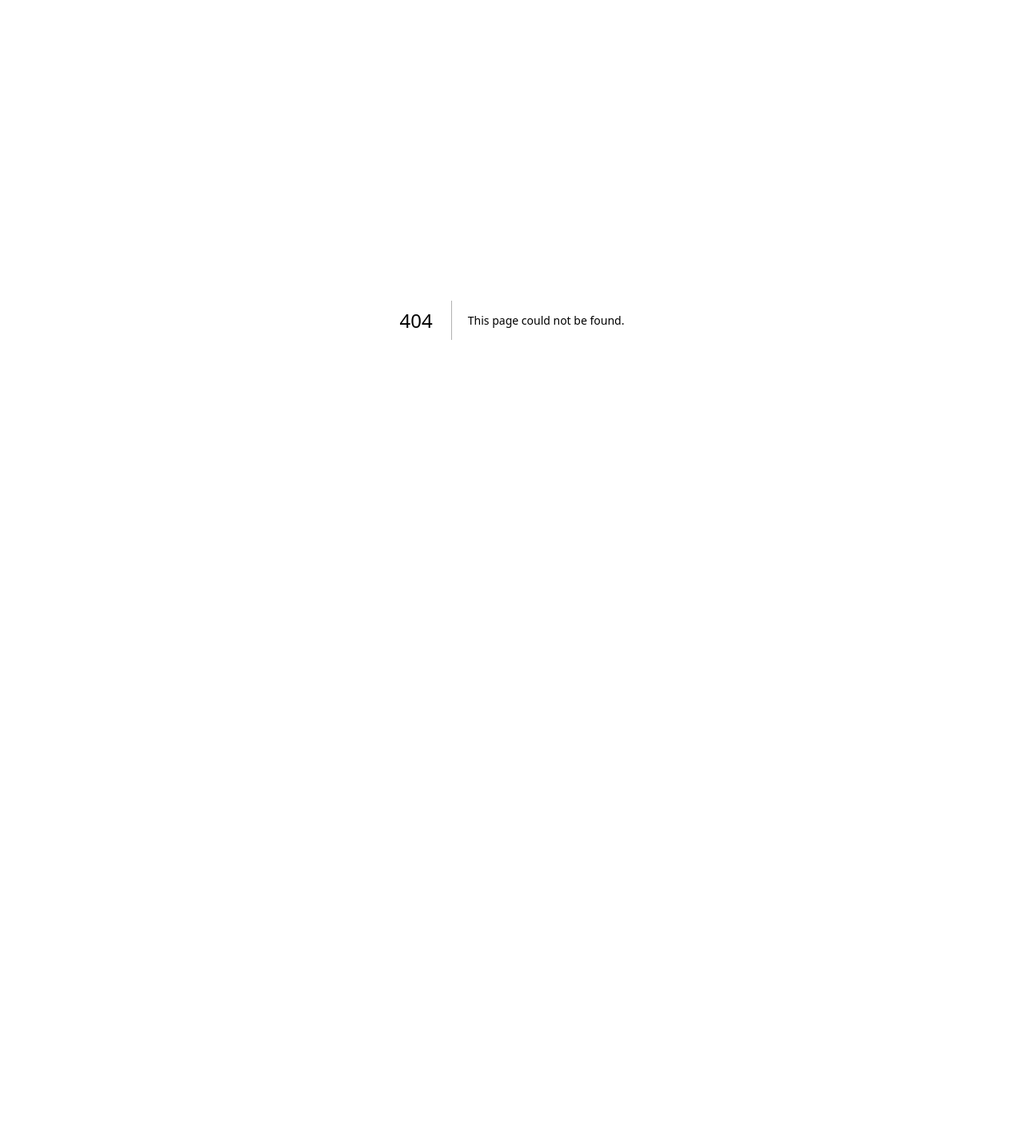
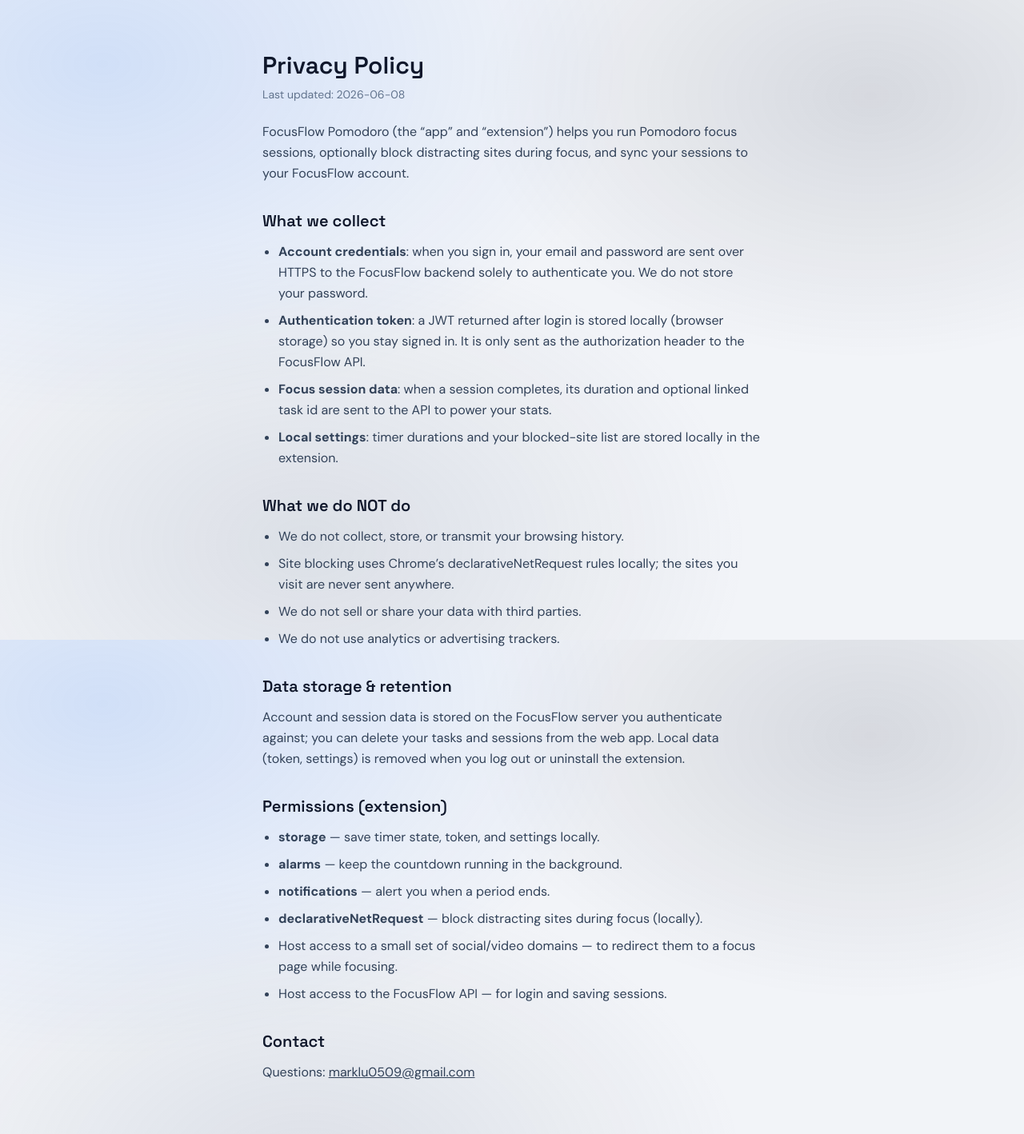
Before and after one commit to Marklu0509/pomodoro-app, a Next.js app in the folder frontend/: page /privacy in a window 1280 px wide. Before the commit this address had no page. Shown: the whole page at 80% size. Before the commit the page ends 800 px from the top, so only its background shows below. Built offline with nearby package versions, Linux system fonts and the light colour scheme.

Commit message:
feat(web): public /privacy page (Chrome Web Store privacy policy URL)

```diff
--- /dev/null
+++ b/frontend/app/privacy/page.tsx
@@ -0,0 +1,100 @@
+// frontend/app/privacy/page.tsx
+// Public privacy policy (no auth) — used as the Chrome Web Store privacy URL.
+
+export const metadata = {
+  title: "Privacy Policy — FocusFlow",
+  description: "Privacy policy for the FocusFlow Pomodoro app and browser extension.",
+};
+
+export default function PrivacyPage() {
+  return (
+    <main className="mx-auto max-w-2xl px-6 py-16 text-slate-700 dark:text-slate-200">
+      <h1 className="text-3xl font-display font-semibold text-slate-900 dark:text-white">
+        Privacy Policy
+      </h1>
+      <p className="mt-2 text-sm text-slate-500">Last updated: 2026-06-08</p>
+
+      <p className="mt-6 leading-relaxed">
+        FocusFlow Pomodoro (the “app” and “extension”) helps you run Pomodoro
+        focus sessions, optionally block distracting sites during focus, and sync
+        your sessions to your FocusFlow account.
+      </p>
+
+      <Section title="What we collect">
+        <ul className="list-disc space-y-2 pl-5">
+          <li>
+            <strong>Account credentials</strong>: when you sign in, your email and
+            password are sent over HTTPS to the FocusFlow backend solely to
+            authenticate you. We do not store your password.
+          </li>
+          <li>
+            <strong>Authentication token</strong>: a JWT returned after login is
+            stored locally (browser storage) so you stay signed in. It is only
+            sent as the authorization header to the FocusFlow API.
+          </li>
+          <li>
+            <strong>Focus session data</strong>: when a session completes, its
+            duration and optional linked task id are sent to the API to power your
+            stats.
+          </li>
+          <li>
+            <strong>Local settings</strong>: timer durations and your blocked-site
+            list are stored locally in the extension.
+          </li>
+        </ul>
+      </Section>
+
+      <Section title="What we do NOT do">
+        <ul className="list-disc space-y-2 pl-5">
+          <li>We do not collect, store, or transmit your browsing history.</li>
+          <li>
+            Site blocking uses Chrome’s declarativeNetRequest rules locally; the
+            sites you visit are never sent anywhere.
+          </li>
+          <li>We do not sell or share your data with third parties.</li>
+          <li>We do not use analytics or advertising trackers.</li>
+        </ul>
+      </Section>
+
+      <Section title="Data storage & retention">
+        <p className="leading-relaxed">
+          Account and session data is stored on the FocusFlow server you
+          authenticate against; you can delete your tasks and sessions from the
+          web app. Local data (token, settings) is removed when you log out or
+          uninstall the extension.
+        </p>
+      </Section>
+
+      <Section title="Permissions (extension)">
+        <ul className="list-disc space-y-2 pl-5">
+          <li><strong>storage</strong> — save timer state, token, and settings locally.</li>
+          <li><strong>alarms</strong> — keep the countdown running in the background.</li>
+          <li><strong>notifications</strong> — alert you when a period ends.</li>
+          <li><strong>declarativeNetRequest</strong> — block distracting sites during focus (locally).</li>
+          <li>Host access to a small set of social/video domains — to redirect them to a focus page while focusing.</li>
+          <li>Host access to the FocusFlow API — for login and saving sessions.</li>
+        </ul>
+      </Section>
+
+      <Section title="Contact">
+        <p>
+          Questions:{" "}
+          <a className="underline" href="mailto:marklu0509@gmail.com">
+            marklu0509@gmail.com
+          </a>
+        </p>
+      </Section>
+    </main>
+  );
+}
+
+function Section({ title, children }: { title: string; children: React.ReactNode }) {
+  return (
+    <section className="mt-8">
+      <h2 className="text-xl font-display font-semibold text-slate-900 dark:text-white">
+        {title}
+      </h2>
+      <div className="mt-3 leading-relaxed">{children}</div>
+    </section>
+  );
+}
```
